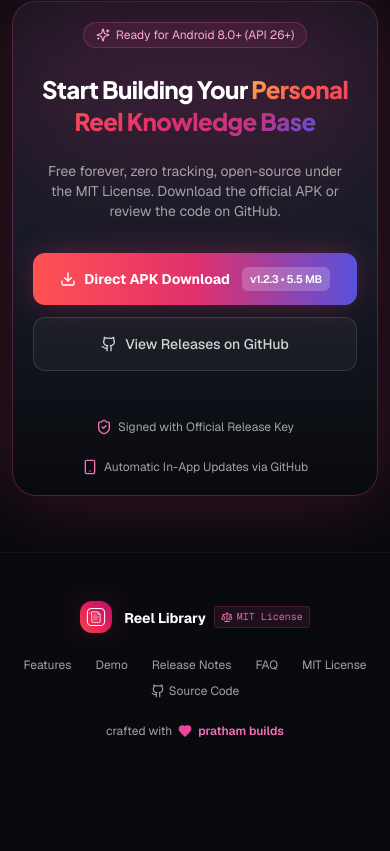
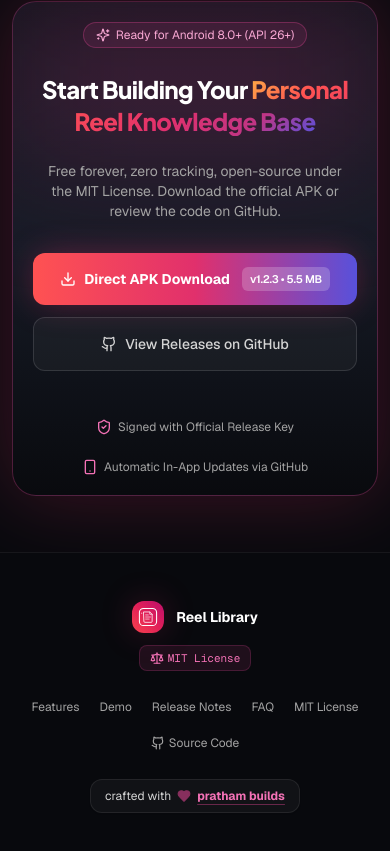
Before and after one commit to pratham1659/reel-library, a React (Vite) app in the folder website/: page / in a window 390 px wide. Shown: the part 9693-10544 px from the top of the page. Before the commit the page ends 10480 px from the top, so only its background shows below. Built offline with nearby package versions, Linux system fonts and the light colour scheme; the HTML template or start-up script is replaced by a standard one.

Commit message:
feat(website): mobile navbar license shortcut and footer tap padding polish (#29)

```diff
--- a/website/src/components/Footer.tsx
+++ b/website/src/components/Footer.tsx
@@ -6,38 +6,41 @@
 
   return (
     <>
-      <footer className="relative border-t border-white/[0.06] bg-obsidian/90 py-12 px-4 sm:px-6 lg:px-8 text-xs text-neutral-400">
-        <div className="max-w-7xl mx-auto flex flex-col sm:flex-row items-center justify-between gap-6">
+      <footer
+        id="footer"
+        className="relative z-20 border-t border-white/[0.06] bg-obsidian/95 backdrop-blur-md pt-12 pb-28 sm:py-12 px-4 sm:px-6 lg:px-8 text-xs text-neutral-400"
+      >
+        <div className="max-w-7xl mx-auto flex flex-col sm:flex-row items-center justify-between gap-6 text-center sm:text-left">
 
           {/* Brand */}
+          <div className="flex flex-col sm:flex-row items-center gap-3">
             <div className="flex items-center gap-3">
               <img
                 src="/app-icon.svg"
                 alt="Reel Library"
                 className="w-8 h-8 rounded-xl shadow-glow-sunset"
               />
-            <div>
               <span className="font-bold text-sm text-white">Reel Library</span>
+            </div>
             <button
               onClick={() => setIsLicenseOpen(true)}
-                className="ml-2 inline-flex items-center gap-1 text-[10px] text-pink-400/90 hover:text-pink-300 font-mono px-1.5 py-0.5 rounded bg-pink-500/10 border border-pink-500/20 transition hover:bg-pink-500/20"
+              className="inline-flex items-center gap-1 text-[11px] text-pink-400 hover:text-pink-300 font-mono px-2.5 py-1 rounded-lg bg-pink-500/10 border border-pink-500/20 transition hover:bg-pink-500/20 active:scale-95"
               title="View MIT License"
             >
-                <Scale className="w-3 h-3" />
+              <Scale className="w-3.5 h-3.5" />
               <span>MIT License</span>
             </button>
           </div>
-          </div>
 
           {/* Navigation Links */}
-          <div className="flex flex-wrap items-center justify-center gap-x-6 gap-y-2.5 text-center">
-            <a href="#features" className="hover:text-white transition">Features</a>
-            <a href="#demo" className="hover:text-white transition">Demo</a>
-            <a href="#release-notes" className="hover:text-white transition">Release Notes</a>
-            <a href="#faq" className="hover:text-white transition">FAQ</a>
+          <div className="flex flex-wrap items-center justify-center gap-x-5 sm:gap-x-6 gap-y-3 text-center">
+            <a href="#features" className="hover:text-white transition py-1">Features</a>
+            <a href="#demo" className="hover:text-white transition py-1">Demo</a>
+            <a href="#release-notes" className="hover:text-white transition py-1">Release Notes</a>
+            <a href="#faq" className="hover:text-white transition py-1">FAQ</a>
             <button
               onClick={() => setIsLicenseOpen(true)}
-              className="hover:text-white transition"
+              className="hover:text-white transition py-1"
             >
               MIT License
             </button>
@@ -45,7 +48,7 @@
               href="https://github.com/pratham1659/reel-library"
               target="_blank"
               rel="noopener noreferrer"
-              className="hover:text-white transition flex items-center gap-1"
+              className="hover:text-white transition inline-flex items-center gap-1 py-1"
             >
               <Github className="w-3.5 h-3.5" />
               <span>Source Code</span>
@@ -53,14 +56,14 @@
           </div>
 
           {/* Author Branding / Crafted With */}
-          <div className="flex items-center gap-1.5 text-neutral-400">
+          <div className="flex items-center justify-center gap-1.5 text-neutral-300 text-xs sm:text-sm py-2 px-3.5 rounded-xl bg-white/[0.04] border border-white/[0.08] shadow-sm">
             <span>crafted with</span>
-            <Heart className="w-3.5 h-3.5 text-pink-500 fill-pink-500" />
+            <Heart className="w-3.5 h-3.5 text-pink-500 fill-pink-500 animate-pulse" />
             <a
               href="https://github.com/pratham1659"
               target="_blank"
               rel="noopener noreferrer"
-              className="font-semibold text-pink-400 hover:text-pink-300 transition"
+              className="font-bold text-pink-400 hover:text-pink-300 transition underline underline-offset-4 decoration-pink-500/40 hover:decoration-pink-400"
             >
               pratham builds
             </a>
@@ -72,11 +75,11 @@
       {/* MIT License Modal Dialog */}
       {isLicenseOpen && (
         <div
-          className="fixed inset-0 z-50 flex items-center justify-center p-4 bg-black/80 backdrop-blur-sm animate-fadeIn"
+          className="fixed inset-0 z-50 flex items-center justify-center p-4 bg-black/85 backdrop-blur-md animate-fadeIn"
           onClick={() => setIsLicenseOpen(false)}
         >
           <div
-            className="relative w-full max-w-xl max-h-[85vh] rounded-3xl bg-obsidian-card border border-pink-500/30 p-6 sm:p-8 shadow-[0_0_80px_rgba(225,48,108,0.25)] flex flex-col justify-between overflow-hidden"
+            className="relative w-full max-w-xl max-h-[85vh] rounded-3xl bg-obsidian-card border border-pink-500/30 p-5 sm:p-8 shadow-[0_0_80px_rgba(225,48,108,0.25)] flex flex-col justify-between overflow-hidden"
             onClick={(e) => e.stopPropagation()}
           >
             {/* Header */}
@@ -140,7 +143,7 @@
 
               <button
                 onClick={() => setIsLicenseOpen(false)}
-                className="px-4 py-1.5 rounded-lg bg-white/[0.08] text-white hover:bg-white/[0.12] transition font-medium text-xs"
+                className="px-4 py-2 rounded-lg bg-pink-500/20 text-pink-300 hover:bg-pink-500/30 border border-pink-500/30 transition font-medium text-xs active:scale-95"
               >
                 Close
               </button>
--- a/website/src/components/Navbar.tsx
+++ b/website/src/components/Navbar.tsx
@@ -108,7 +108,15 @@
           >
             FAQ
           </a>
-          <div className="pt-2 border-t border-white/[0.06]">
+          <a
+            href="#footer"
+            onClick={() => setMobileMenuOpen(false)}
+            className="block text-sm font-medium text-neutral-300 hover:text-white py-1 flex items-center justify-between"
+          >
+            <span>MIT License & About</span>
+            <span className="text-[10px] text-pink-400 font-mono">pratham builds</span>
+          </a>
+          <div className="pt-2 border-t border-white/[0.06] flex items-center justify-between">
             <a
               href="https://github.com/pratham1659/reel-library"
               target="_blank"
@@ -116,7 +124,14 @@
               className="flex items-center gap-2 text-sm text-neutral-400 hover:text-white"
             >
               <Github className="w-4 h-4" />
-              <span>GitHub Repository</span>
+              <span>GitHub</span>
+            </a>
+            <a
+              href="#footer"
+              onClick={() => setMobileMenuOpen(false)}
+              className="text-xs text-pink-400 hover:text-pink-300 font-medium"
+            >
+              Footer &darr;
             </a>
           </div>
         </div>
```
Lines whose indentation alone changed are shown as unchanged.
